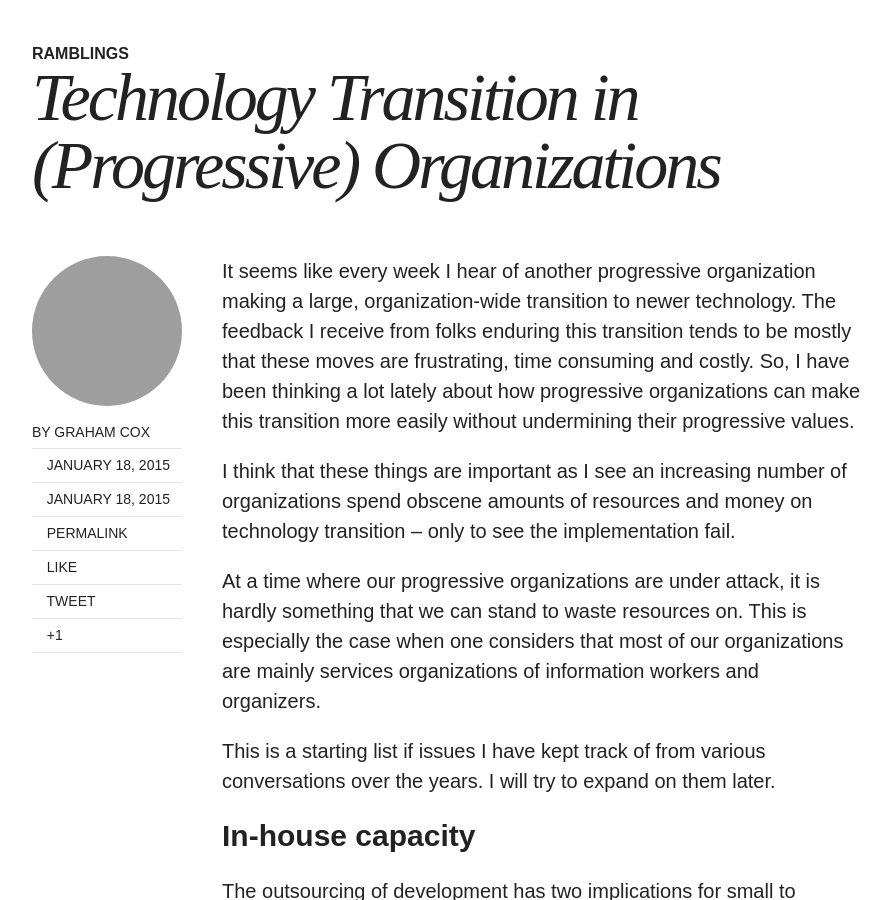
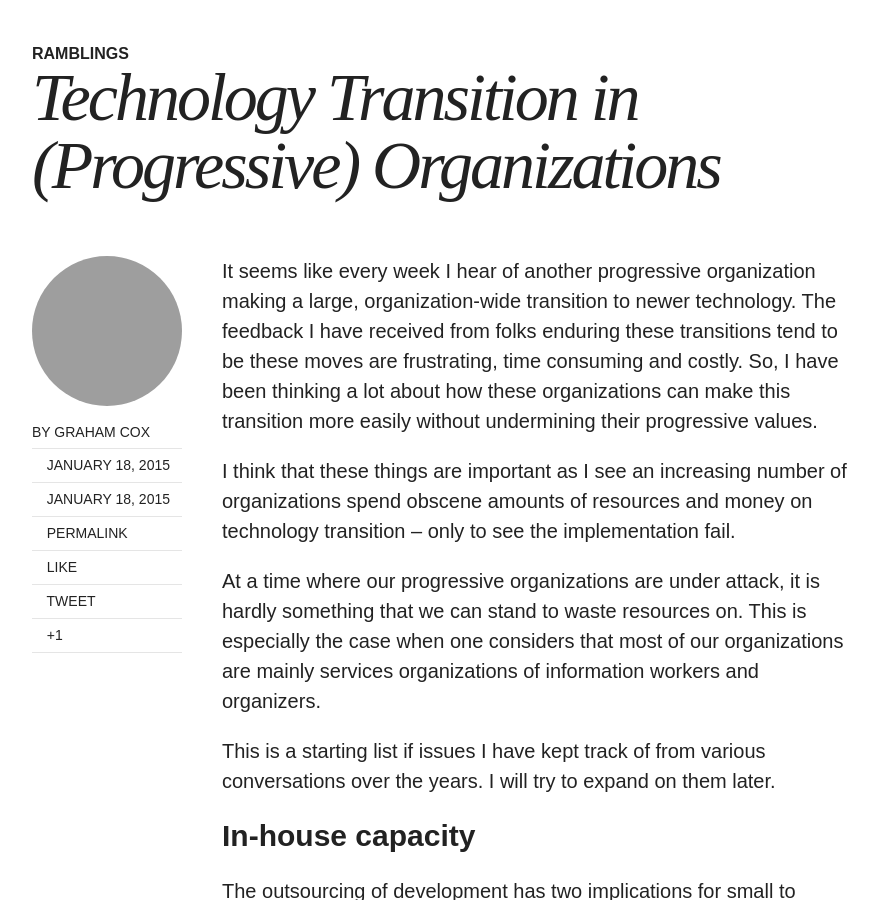
Before and after one commit to citizenspress/citizenspress.github.io, a Jekyll site: the page built from _posts/2015-01-18-Tech-Transfer.md, in a window 1280 px wide and 900 px high, scrolled down 398 px. Shown: the whole window, without its empty margins (128-1019 px from the left). Built offline with Jekyll 4.4.1, drawn with Linux system fonts in a browser that asks for light colours; nearby versions of some CDN libraries; comment, search, counter and statistics services are not loaded.

Commit message:
minor edit

```diff
--- a/_posts/2015-01-18-Tech-Transfer.md
+++ b/_posts/2015-01-18-Tech-Transfer.md
@@ -10,7 +10,7 @@ comments: true
 share: true
 ---
 
-It seems like every week I hear of another progressive organization making a large, organization-wide transition to newer technology. The feedback I receive from folks enduring this transition tends to be mostly that these moves are frustrating, time consuming and costly. So, I have been thinking a lot lately about how progressive organizations can make this transition more easily without undermining their progressive values.
+It seems like every week I hear of another progressive organization making a large, organization-wide transition to newer technology. The feedback I have received from folks enduring these transitions tend to be these moves are frustrating, time consuming and costly. So, I have been thinking a lot about how these organizations can make this transition more easily without undermining their progressive values.
 
 I think that these things are important as I see an increasing number of organizations spend obscene amounts of resources and money on technology transition -- only to see the implementation fail.
 
```
